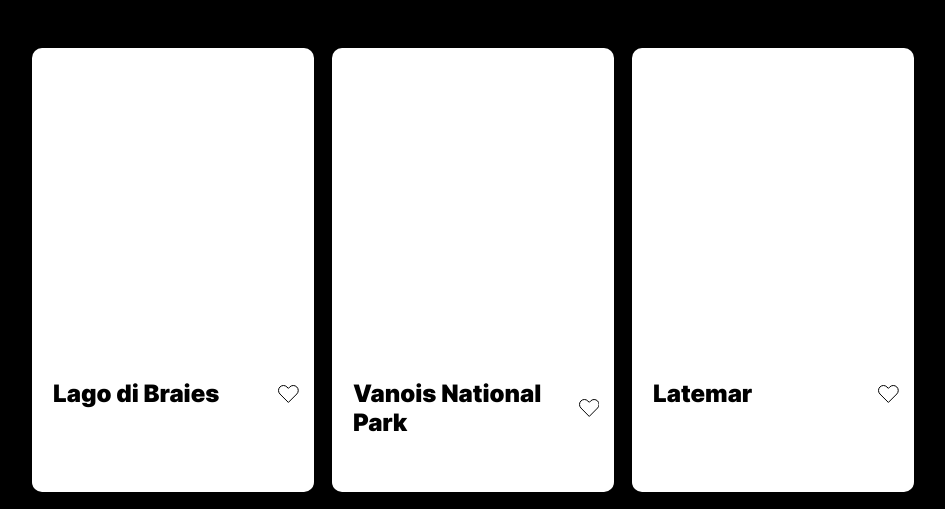
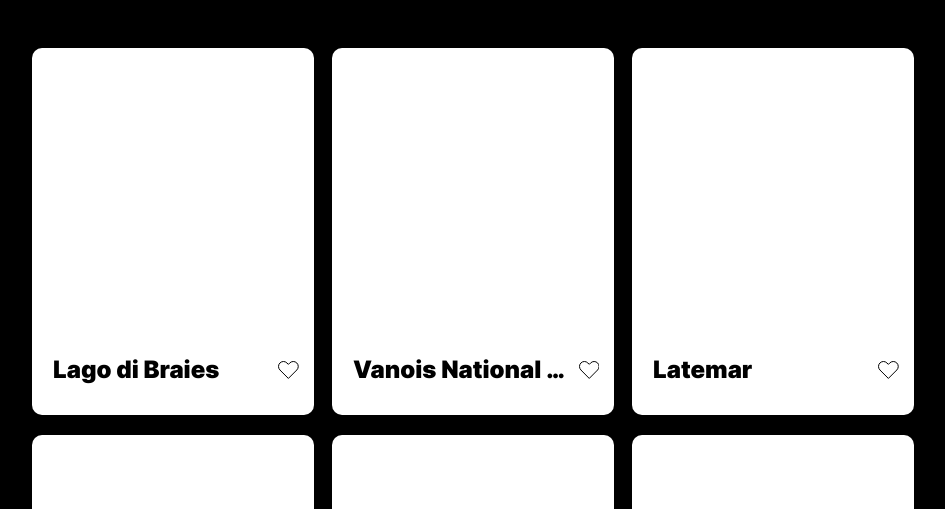
Before and after one commit to JeffL84/web_project_4, a plain HTML site: page index.html in a window 1280 px wide. Shown: the part 278-787 px from the top of the page, without its empty margins (167-1112 px from the left). Drawn offline with Linux system fonts and the light colour scheme.

Commit message:
fix html errors in code review

```diff
--- a/blocks/elements/__element/elements__element.css
+++ b/blocks/elements/__element/elements__element.css
@@ -1,10 +1,12 @@
 .elements__element {
+    position: relative;
     background-color: white;
     border-radius: 10px;
     object-fit: contain;
     width: 282px;
     color: black;
     box-sizing: border-box;
+    list-style-type: none;
 
 }
 
--- a/blocks/elements/__name/elements__name.css
+++ b/blocks/elements/__name/elements__name.css
@@ -3,4 +3,8 @@
 font-weight: 900;
 font-size: 24px;
 line-height: 29px;
+margin: 0;
+white-space: nowrap;
+  overflow: hidden;
+text-overflow: ellipsis;
 }
--- a/blocks/elements/__trash-icon/elements__trash-icon.css
+++ b/blocks/elements/__trash-icon/elements__trash-icon.css
@@ -1,4 +1,5 @@
 .elements__trash-icon {
+    position: absolute;
     width: 21px;
     height: 20.3px;
     align-self: center;
--- a/index.html
+++ b/index.html
@@ -9,8 +9,6 @@
 
 </head>
 <body class="page">
-
-
 
     <header class="header section-width">
 
@@ -26,7 +24,6 @@
 
         <img class = "profile__avatar" src = "images/Jaques.jpg" alt = "Jaques Couteau">
 
-
         <div class = "profile__info">
 
             <h1 class = "profile__name">Jacques Cousteau</h1>
@@ -37,11 +34,9 @@
 
         </div>
 
-
         <button class = "profile__add-button hover"></button>
 
     </section>
-
 
     <section class="elements section-width">
     <ul>
@@ -49,9 +44,6 @@
     </ul>
 
     </section>
-
-
-
 
     <section class = "form form_type_edit-profile">
 
@@ -89,7 +81,7 @@
         <form class = "form__container form__container_type_image">
 
             <figure class = "big-image">
-                <img class = "big-image__picture" src = "">
+                <img class = "big-image__picture" >
                 <figcaption class = "big-image__caption">
 
                 </figcaption>
@@ -109,14 +101,14 @@
     </footer>
 
     <template class = "elements__template">
-        <div class = "elements__element">
-            <div class = "elements__image"> <button class = "elements__trash-icon hover"></button> </div>
+        <li class = "elements__element">
+            <button class = "elements__trash-icon hover"></button>
+            <div class = "elements__image">  </div>
             <div class = "elements__bar">
             <p class = "elements__name"></p>
             <button class = "elements__heart-icon elements__heart-icon_theme_dark hover"></button>
-
         </div>
-        </div>
+    </li>
     </template>
 
     <script src = "./script.js"></script>
--- a/script.js
+++ b/script.js
@@ -70,7 +70,7 @@ const createCard = (data) => {
    });
 
    cardRemoveButton.addEventListener("click", (evt)=> {
-      evt.stopPropagation();
+
      evt.target.closest(".elements__element").remove();
 
    });
```
Also changed, not shown: blocks/elements/__image/elements__image.css (line endings or trailing spaces).
